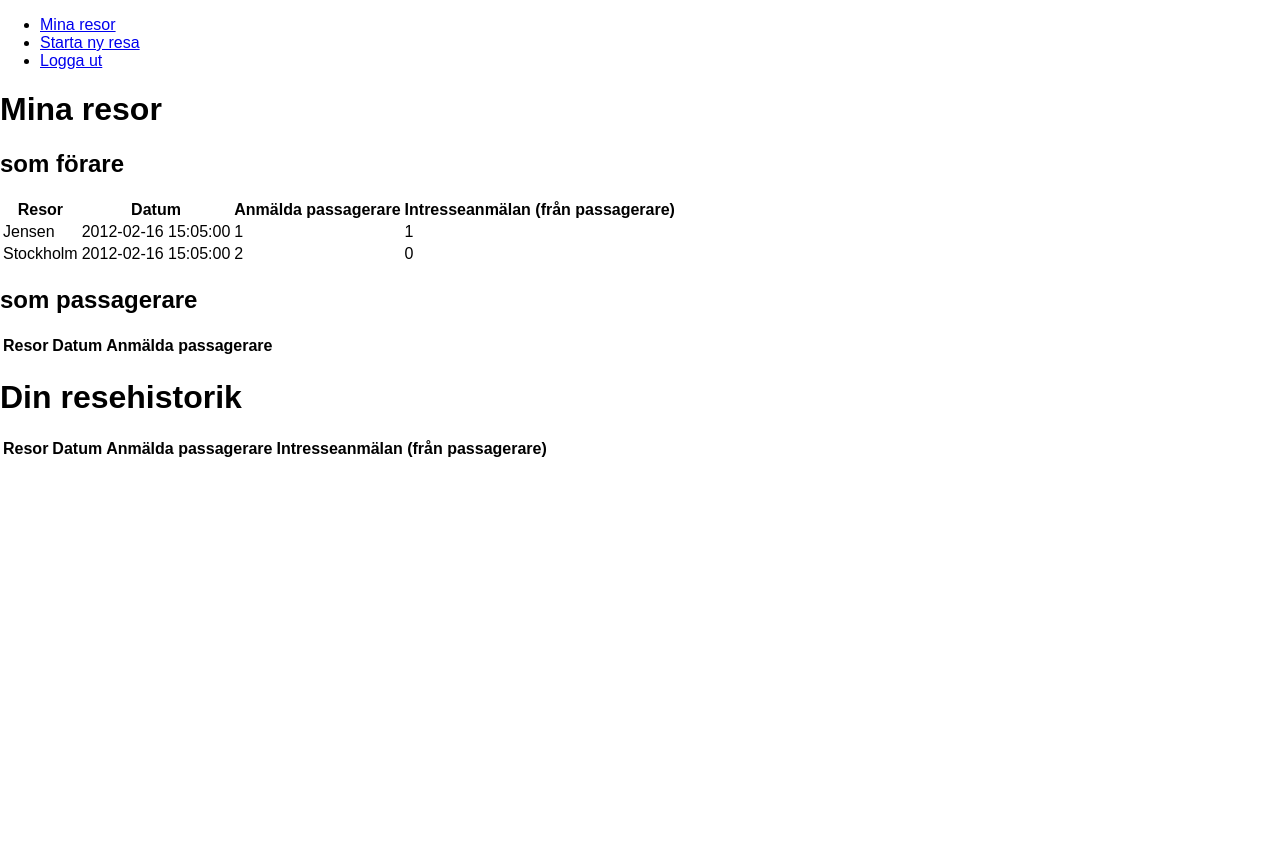
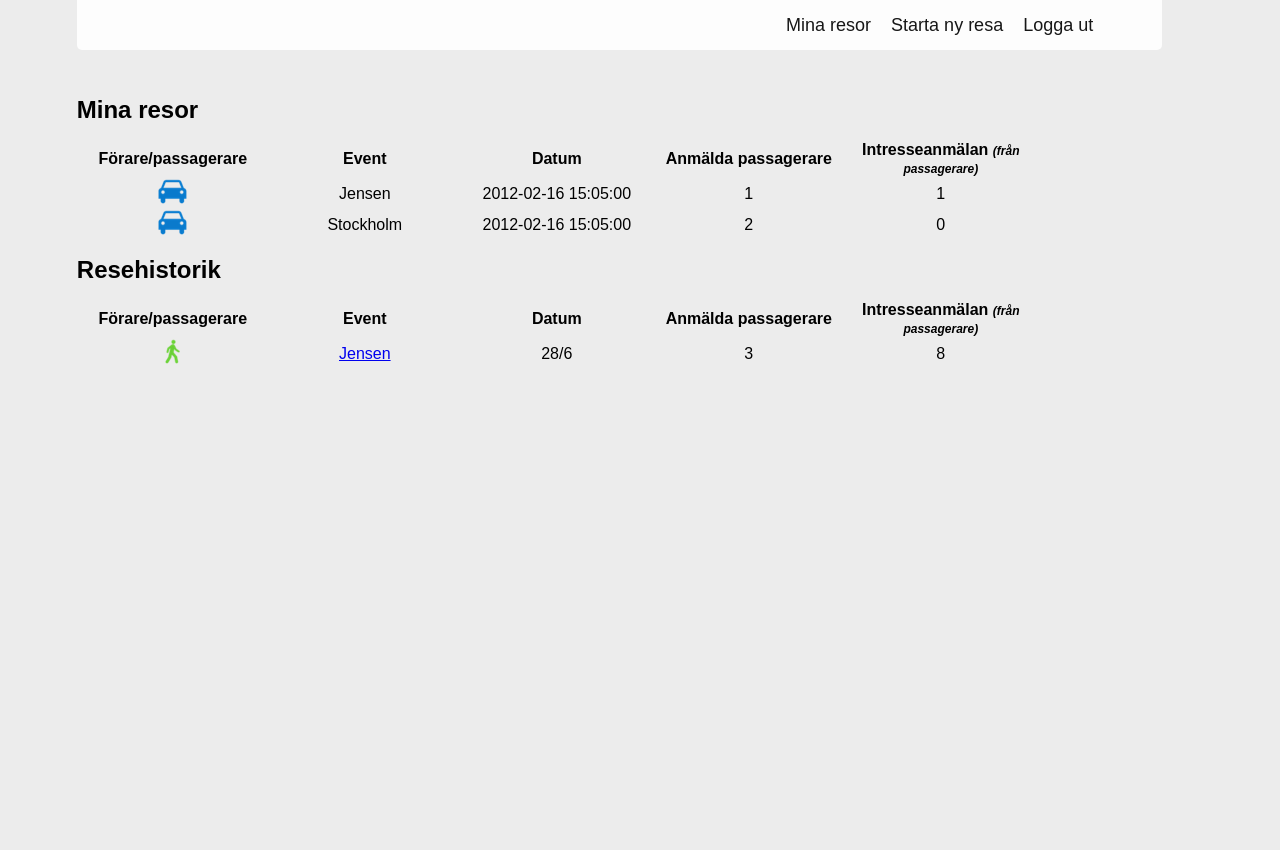
Before and after one commit to OskarWastensson/GoTweeps, a PHP site: page /gotweeps/frontend/my_trips.php in a window 1280 px wide. Before the commit the page ends 457 px from the top, so only its background shows below. Run offline with PHP 8.4, Linux system fonts and the light colour scheme; lists and menus that the app fills with data are empty; some libraries are stand-ins or nearby versions.

Commit message:
Nu ska det fungera…

```diff
--- /dev/null
+++ b/frontend/css/my_trips.css
@@ -0,0 +1,93 @@
+html, body{
+	height: 100%;
+	width: 100%;
+	margin: 0px;
+	padding: 0px;
+	font-family: "Arial", "Verdana", sans-serif;
+	background: #ECECEC;
+}
+
+#navBar{
+	position: absolute;
+	background-color: #fff;
+	-webkit-border-bottom-right-radius: 5px;
+	-webkit-border-bottom-left-radius: 5px;
+	-moz-border-radius-bottomright: 5px;
+	-moz-border-radius-bottomleft: 5px;
+	border-bottom-right-radius: 5px;
+	border-bottom-left-radius: 5px;
+	opacity: 0.9;
+	-moz-opacity: 0.9;
+	filter:alpha(opacity=9);
+	z-index: 10;
+	height: 40px;
+	width: 84%;
+	top: 0;
+	left: 6%;
+	padding: 5px;
+}
+
+#logo img{
+	width: 150px;
+	top: 0;
+	left: 20px;
+	position: absolute;
+}
+
+#navBar ul{
+	padding: 0;
+	list-style-type: none;
+	float: right;
+	margin: 10px 5% 0 0;
+}
+
+	#navBar li{
+		float: left;
+		margin: 0 10px;
+	}
+
+		#navBar a{
+			text-decoration: none;
+			font-weight: 500;
+			font-size: 18px;
+			color: #000;
+		}
+
+			#navBar a:hover{
+				color: red;
+			}
+
+#contentWrapper{
+	width: 84%;
+	margin: 50px 0 0 6%;
+	padding: 30px 0;
+}
+
+	h1{
+		font-size: 24px;
+	}
+
+	table{
+		font-size: 16px;
+		text-align: center;
+		padding: 0;
+		border-spacing: 0px;
+	}
+
+	th{
+		width: 190px;
+	}
+
+	tr{
+		padding: 0;
+	}
+
+	.tr:hover{
+		background: #fff;
+		cursor: pointer;
+	}
+
+	span{
+		font-size: 12px;
+		font-style: italic;
+	}
--- a/frontend/gotweeps.php
+++ b/frontend/gotweeps.php
@@ -9,7 +9,7 @@
     <script type="text/javascript" src="https://ajax.googleapis.com/ajax/libs/jquery/1.7.1/jquery.js"></script>
     <script type="text/javascript" src="https://ajax.googleapis.com/ajax/libs/jqueryui/1.8.16/jquery-ui.js"></script>
     <script type="text/javascript" src="script/script.js"></script>
-    <script type="text/javascript" src="../directions.js"></script>
+    <script type="text/javascript" src="script/directions.js"></script>
 
   </head>
   <body>
--- a/frontend/my_trips.php
+++ b/frontend/my_trips.php
@@ -3,7 +3,7 @@
   <head>
     <meta charset="utf-8">
     <title>Geocoding with GMap v3</title>
-    <link type="text/css" rel="stylesheet" href="css/style.css" />
+    <link type="text/css" rel="stylesheet" href="css/my_trips.css" />
     <script type="text/javascript" src="https://ajax.googleapis.com/ajax/libs/jquery/1.7.1/jquery.js"></script>
     <script type="text/javascript" src="https://ajax.googleapis.com/ajax/libs/jqueryui/1.8.16/jquery-ui.js"></script>
     <script type="text/javascript" src="script/my_trips.js"></script>
@@ -20,25 +20,33 @@
     <div id="contentWrapper">
 
       <h1>Mina resor</h1>
-      <h2>som förare</h2>
       <table id="driverTable">
-        <th>Resor</th>
+        <th>Förare/passagerare</th>
+        <th>Event</th>
         <th>Datum</th>
         <th>Anmälda passagerare</th>
-        <th>Intresseanmälan (från passagerare)</th>
+        <th>Intresseanmälan <span>(från passagerare)</span></th>
+
+
+
       </table>
-      <h2>som passagerare</h2>
-      <table id="passTab">
-        <th>Resor</th>
-        <th>Datum</th>
-        <th>Anmälda passagerare</th>
-      </table>
-      <h1>Din resehistorik</h1>
+
+      <h1>Resehistorik</h1>
       <table id="tripHistory">
-        <th>Resor</th>
-        <th>Datum</th>
-        <th>Anmälda passagerare</th>
-        <th>Intresseanmälan (från passagerare)</th>
+        <tr>
+          <th>Förare/passagerare</th>
+          <th>Event</th>
+          <th>Datum</th>
+          <th>Anmälda passagerare</th>
+          <th>Intresseanmälan <span>(från passagerare)</span></th>
+        </tr>
+        <tr class="tr">
+          <td><img src="../images/walkMini.png"></td>
+          <td><a href="my_map.php">Jensen</a></td>
+          <td>28/6</td>
+          <td>3</td>
+          <td>8</td>
+        </tr>
       </table>
     </div>
 
--- a/frontend/script/my_trips.js
+++ b/frontend/script/my_trips.js
@@ -3,6 +3,9 @@
 	$.getJSON('test.json', function(data){
 
 		for (var i = 0; i < data.length; i++) {
+
+			var tripId = data[i]["id"];
+
 
 			var passengers = data[i].passengers;
 			var pending = 0;
@@ -13,10 +16,12 @@
 			}
 
 			var tableData = {};
+			tableData.driverImg = $("<img src='../images/carMini.png'>")
 			tableData.destination = data[i].tag;
 			tableData.eta = data[i].eta;
 			tableData.confirmed = confirmed;
 			tableData.pending = pending;
+			tableData.tripId = tripId;
 
 			var tr = createTableRow(tableData);
 			$("#driverTable").append(tr);
@@ -25,11 +30,18 @@
 	});
 
 	function createTableRow(tableData) {
-		var $tableRow = $("<tr/>");
+		var $tableRow = $("<tr/>").addClass('tr');
 		$.each(tableData, function(key, value) {
+			if(key !== "tripId"){
 			$("<td/>").html(value)
 					  .appendTo($tableRow);
+			}
 		});
+		$tableRow.click(function(){
+
+			window.location.href = ("my_map.php?id=" + tableData.tripId);
+
+		})
 		return $tableRow;
 	}
 
```
Also changed, not shown: images/GoTweepsLOGO.png (renamed from GotweepsLOGO.png), images/carMini.png (added), images/logoMini.png (added), images/walkMini.png (added).
